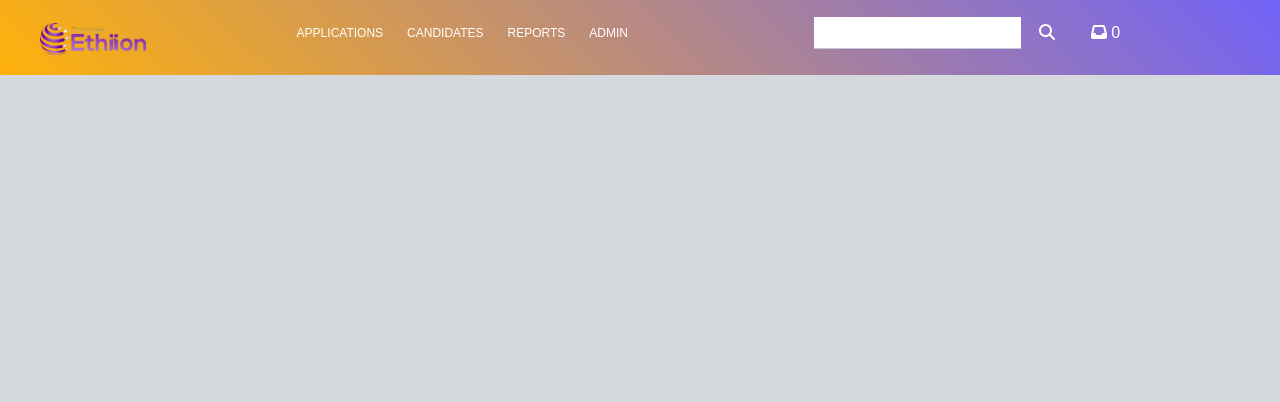
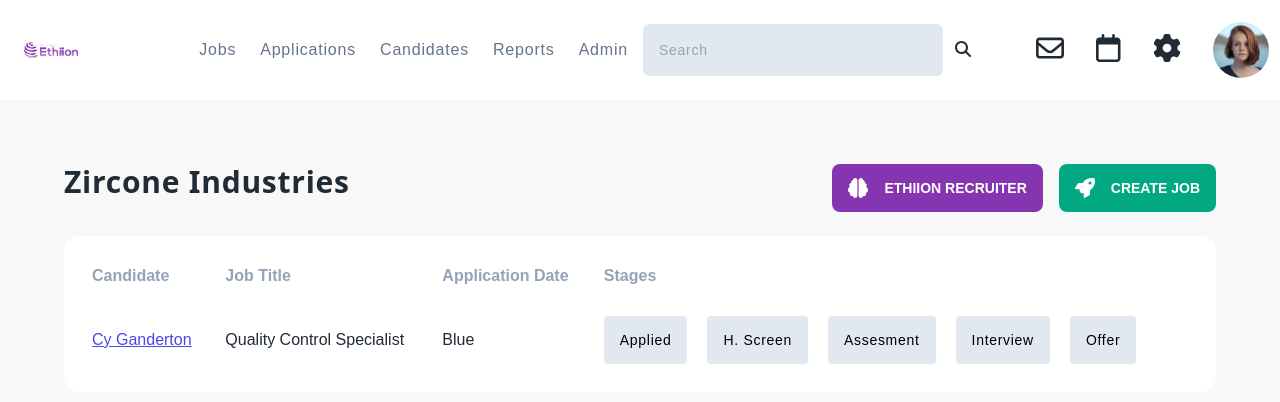
Before and after one commit to malik-zee-code/Ethiion, a React (Create React App) app: page /jobs in a window 1280 px wide. Shown: the top 402 px of the page. Built offline with nearby package versions, Linux system fonts and the light colour scheme.

Commit message:
Added Job page

```diff
--- a/package.json
+++ b/package.json
@@ -19,6 +19,7 @@
     "@testing-library/react": "^13.1.1",
     "@testing-library/user-event": "^13.5.0",
     "apexcharts": "^3.35.0",
+    "daisyui": "^2.20.0",
     "date-fns": "^2.28.0",
     "numeral": "^2.0.6",
     "react": "^18.1.0",
@@ -54,5 +55,10 @@
       "last 1 firefox version",
       "last 1 safari version"
     ]
+  },
+  "devDependencies": {
+    "autoprefixer": "^10.4.7",
+    "postcss": "^8.4.14",
+    "tailwindcss": "^3.1.6"
   }
 }
--- /dev/null
+++ b/postcss.config.js
@@ -0,0 +1,6 @@
+module.exports = {
+  plugins: {
+    tailwindcss: {},
+    autoprefixer: {},
+  },
+}
--- a/src/App.css
+++ b/src/App.css
@@ -2,7 +2,7 @@
   padding: 0;
   margin: 0;
   min-height: 100vh;
-  background-color: #d5d8dd;
+  background-color: #f8f8f8;
   overflow-x: hidden;
   display: flex;
   flex-direction: column;
--- a/src/App.js
+++ b/src/App.js
@@ -5,8 +5,9 @@ import Admin from "./pages/Admin/Admin";
 import Application from "./pages/Applications/Application";
 import Candidate from "./pages/Candidate/Candidate";
 import DashBoard from "./pages/Dashboard/DashBoard";
+import Jobs from "./pages/Jobs/Jobs";
 import Reports from "./pages/Reports/Reports";
-import ThemeProvider from "./theme"
+import ThemeProvider from "./theme";
 
 const App = () => {
   return (
@@ -19,6 +20,7 @@ const App = () => {
           <Route path="/reports/*" element={<Reports />} />
           <Route path="/applications/*" element={<Application />} />
           <Route path="/candidate/*" element={<Candidate />} />
+          <Route path="/jobs/*" element={<Jobs />} />
         </Routes>
       </div>
     </ThemeProvider>
--- a/src/Components/Application Panel Component/Status/Status.jsx
+++ b/src/Components/Application Panel Component/Status/Status.jsx
@@ -48,6 +48,7 @@ const Status = (props) => {
         variant="contained"
         style={{ marginLeft: "20%" }}
         onClick={handleSubmit}
+        className="bg-indigo-600"
       >
         Proceed
       </Button>
--- a/src/Components/CandidatePanelComponent/btnComponent/btn.component.jsx
+++ b/src/Components/CandidatePanelComponent/btnComponent/btn.component.jsx
@@ -11,10 +11,11 @@ const ButtonDown = (props) => {
       color="primary"
       onClick={(event) => {
         setToggle((prevState) => !prevState);
-        props.handleData(toggle)
+        props.handleData(toggle);
         // handleClick(event, cellValues);
       }}
       style={{ marginLeft: "40%" }}
+      className="bg-indigo-600"
     >
       <FontAwesomeIcon icon={faAngleDown} />
     </Button>
--- /dev/null
+++ b/src/Components/Jobs Panel/JobsComponent.jsx
@@ -0,0 +1,74 @@
+import { faBrain, faRocket } from "@fortawesome/free-solid-svg-icons";
+import { FontAwesomeIcon } from "@fortawesome/react-fontawesome";
+import React from "react";
+
+const JobsComponent = () => {
+  return (
+    <div className="">
+      {/* zircone industries */}
+      <div>
+        <div className="flex mb-6">
+          {" "}
+          <span className="text-3xl tracking-wide font-bold font-sans ">
+            Zircone Industries{" "}
+          </span>
+          <div className="ml-auto ">
+            <button className="btn bg-[#8635B0] text-white outline-none hover:bg-[#722b95] border-none">
+              <FontAwesomeIcon icon={faBrain} className="mr-4 h-5" />
+              Ethiion Recruiter
+            </button>
+            <button className="btn ml-4 bg-[#02A882] text-white outline-none hover:bg-[#038466] border-none">
+              <FontAwesomeIcon icon={faRocket} className="h-5 mr-4" />
+              Create Job
+            </button>
+          </div>
+        </div>
+
+        <div className="overflow-x-auto">
+          <table className=" w-full bg-white rounded-2xl border-separate border-spacing-7">
+            {/* <!-- head --> */}
+            <thead className="text-slate-400 ">
+              <tr className="">
+                <th>Candidate</th>
+                <th>Job Title</th>
+                <th>Application Date</th>
+                <th className="flex">Stages </th>
+              </tr>
+            </thead>
+            <tbody>
+              <tr>
+                <td>
+                  {" "}
+                  <a href="/#" className="text-indigo-600 underline">
+                    Cy Ganderton
+                  </a>{" "}
+                </td>
+                <td>Quality Control Specialist</td>
+                <td>Blue</td>
+                <td>
+                  <button className="btn no-animation bg-slate-200 border-none hover:bg-slate-200 font-normal capitalize rounded-[4px] tracking-wider mr-5 text-black">
+                    Applied
+                  </button>
+                  <button className="btn no-animation bg-slate-200 border-none hover:bg-slate-200 font-normal capitalize rounded-[4px] tracking-wider mr-5 text-black">
+                    h. Screen
+                  </button>
+                  <button className="btn no-animation bg-slate-200 border-none hover:bg-slate-200 font-normal capitalize rounded-[4px] tracking-wider mr-5 text-black">
+                    Assesment
+                  </button>
+                  <button className="btn no-animation bg-slate-200 border-none hover:bg-slate-200 font-normal capitalize rounded-[4px] tracking-wider mr-5 text-black">
+                    Interview
+                  </button>
+                  <button className="btn no-animation bg-slate-200 border-none hover:bg-slate-200 font-normal capitalize rounded-[4px] tracking-wider mr-5 text-black">
+                    offer
+                  </button>
+                </td>
+              </tr>
+            </tbody>
+          </table>
+        </div>
+      </div>
+    </div>
+  );
+};
+
+export default JobsComponent;
--- a/src/Components/Navbar/Navbar.jsx
+++ b/src/Components/Navbar/Navbar.jsx
@@ -2,83 +2,94 @@ import { FontAwesomeIcon } from "@fortawesome/react-fontawesome";
 import React from "react";
 import classes from "./Navbar.module.css";
 import {
-  faCalendarDays,
-  faCheck,
-  faCircleQuestion,
-  faEye,
+  faCog,
   faInbox,
   faMagnifyingGlass,
 } from "@fortawesome/free-solid-svg-icons";
 import { Link } from "react-router-dom";
 import ethiion from "../../Assets/ethiion.png";
-import { Input } from "@mui/material";
+import person from "../../Assets/person.jpeg";
+import { faCalendar, faEnvelope } from "@fortawesome/free-regular-svg-icons";
 
 const Navbar = () => {
   return (
-    <nav className={` navbar ${classes.navbar} `}>
+    <nav className={` navbar  bg-white h-[100px] `}>
       <div className={`${classes.nav_text_links} `}>
-        <div className={classes.logo}>
-          <Link to="/" className={classes.link_logo}>
-            <img src={ethiion} alt="" className={classes.ethiion} />
-            {/* Ethiion */}
-          </Link>
-        </div>
+        <Link to="/" className={classes.link_logo}>
+          <img src={ethiion} alt="" className={`${classes.ethiion} m-3`} />
+        </Link>
         <ul className={`${classes.lists}`}>
-          <li className={`${classes.list} navbar-item`}>
-            <Link className={classes.link} to="/applications">
+          <li className={`${classes.list}  tracking-wider`}>
+            <Link className="text-slate-500 hover:text-slate-900" to="/jobs">
+              jobs
+            </Link>
+          </li>
+          <li className={`${classes.list} tracking-wider`}>
+            <Link
+              className="text-slate-500 hover:text-slate-900"
+              to="/applications"
+            >
               Applications
             </Link>
           </li>
-          <li className={classes.list}>
-            <Link className={classes.link} to="/candidate">
+          <li className={`${classes.list}  tracking-wider`}>
+            <Link
+              className="text-slate-500 hover:text-slate-900"
+              to="/candidate"
+            >
               candidates
             </Link>
           </li>
 
-          <li className={classes.list}>
-            <Link className={classes.link} to="/reports">
+          <li className={`${classes.list}  tracking-wider`}>
+            <Link className="text-slate-500 hover:text-slate-900" to="/reports">
               reports
             </Link>
           </li>
-          <li className={classes.list}>
-            <Link className={classes.link} to="/admin/template/hiring-workflow">
+          <li className={`${classes.list}  tracking-wider`}>
+            <Link
+              className="text-slate-500 hover:text-slate-900"
+              to="/admin/template/hiring-workflow"
+            >
               admin
             </Link>
           </li>
         </ul>
       </div>
       <div className={classes.nav__link__icons}>
+        <input
+          type="text"
+          className="p-3 text-sm tracking-wider w-[300px] outline-none bg-slate-200 rounded-md mr-3"
+          placeholder="Search"
+        />
         <ul className={classes.nav__list__icons}>
-          <Input defaultValue="" style={{backgroundColor:'white'}} />
+          <li className="">
+            <FontAwesomeIcon icon={faMagnifyingGlass} />
+          </li>
+
           <li className={classes.list__icons}>
-            {/* <Link className={classes.link} to="/"> */}
-            <FontAwesomeIcon icon={faMagnifyingGlass} />
-            {/* </Link> */}
-          </li>
-          {/* <li className={classes.list__icons}>
-            <Link className={classes.link} to="/">
-              <FontAwesomeIcon icon={faCheck} /> 0
-            </Link>
-          </li>
-          <li className={classes.list__icons}>
-            <Link className={classes.link} to="/">
-              <FontAwesomeIcon icon={faCalendarDays} /> 1
-            </Link>{" "}
-          </li> */}
-          <li className={classes.list__icons}>
-            <Link className={classes.link} to="/">
+            <Link className="" to="/">
               <FontAwesomeIcon icon={faInbox} /> 0
             </Link>
           </li>
+          <li className="mr-8">
+            <FontAwesomeIcon icon={faEnvelope} className="h-7" />
+          </li>
+          <li className="mr-8">
+            <FontAwesomeIcon icon={faCalendar} className="h-7" />
+          </li>
+          <li className="mr-8">
+            <FontAwesomeIcon icon={faCog} className="h-7" />
+          </li>
 
-          {/* <li className={classes.list__icons}>
-            <Link className={classes.link} to="/">
-              <FontAwesomeIcon icon={faCircleQuestion} />
-            </Link>
-          </li> */}
+          <li>
+            <img
+              src={person}
+              alt=""
+              className="rounded-full w-14 h-14  object-cover"
+            />
+          </li>
         </ul>
-
-        {/* <ul className={classes.query}></ul> */}
       </div>
     </nav>
   );
--- a/src/Components/Navbar/Navbar.module.css
+++ b/src/Components/Navbar/Navbar.module.css
@@ -20,9 +20,7 @@
   display: flex;
   align-items: center;
   justify-content: center;
-
 }
-
 
 .logo {
   margin-left: 40px;
@@ -32,10 +30,7 @@
   cursor: pointer;
 }
 .ethiion {
-  width: 50%;
-  /* height: 1%; */
-  padding-top: 15px;
-  /* border: 1px solid white; */
+  width: 30%;
 }
 .link_logo {
   text-decoration: none;
@@ -50,8 +45,8 @@
 .list {
   padding: 12px;
   list-style: none;
-  text-transform: uppercase;
-  font-size: 12px;
+  text-transform: capitalize;
+  font-size: 16px;
   font-weight: 500;
 }
 
--- a/src/index.css
+++ b/src/index.css
@@ -1,4 +1,4 @@
-body {
+/* body {
   margin: 0;
   padding: 0;
   box-sizing: border-box;
@@ -7,4 +7,8 @@ body {
     sans-serif;
   -webkit-font-smoothing: antialiased;
   -moz-osx-font-smoothing: grayscale;
-}
+} */
+
+@tailwind base;
+@tailwind components;
+@tailwind utilities;
--- /dev/null
+++ b/src/pages/Jobs/Jobs.jsx
@@ -0,0 +1,13 @@
+import React from "react";
+import JobsComponent from "../../Components/Jobs Panel/JobsComponent";
+
+const Jobs = () => {
+  return (
+    <div className="p-16">
+      {" "}
+      <JobsComponent />{" "}
+    </div>
+  );
+};
+
+export default Jobs;
--- /dev/null
+++ b/tailwind.config.js
@@ -0,0 +1,8 @@
+/** @type {import('tailwindcss').Config} */
+module.exports = {
+  content: ["./src/**/*.{js,jsx,ts,tsx}"],
+  theme: {
+    extend: {},
+  },
+  plugins: [require("daisyui")],
+};
```
Also changed, not shown: src/Assets/person.jpeg (added), 1 other file (tests, documents, lock files or other folders). Lines whose indentation alone changed are shown as unchanged.
